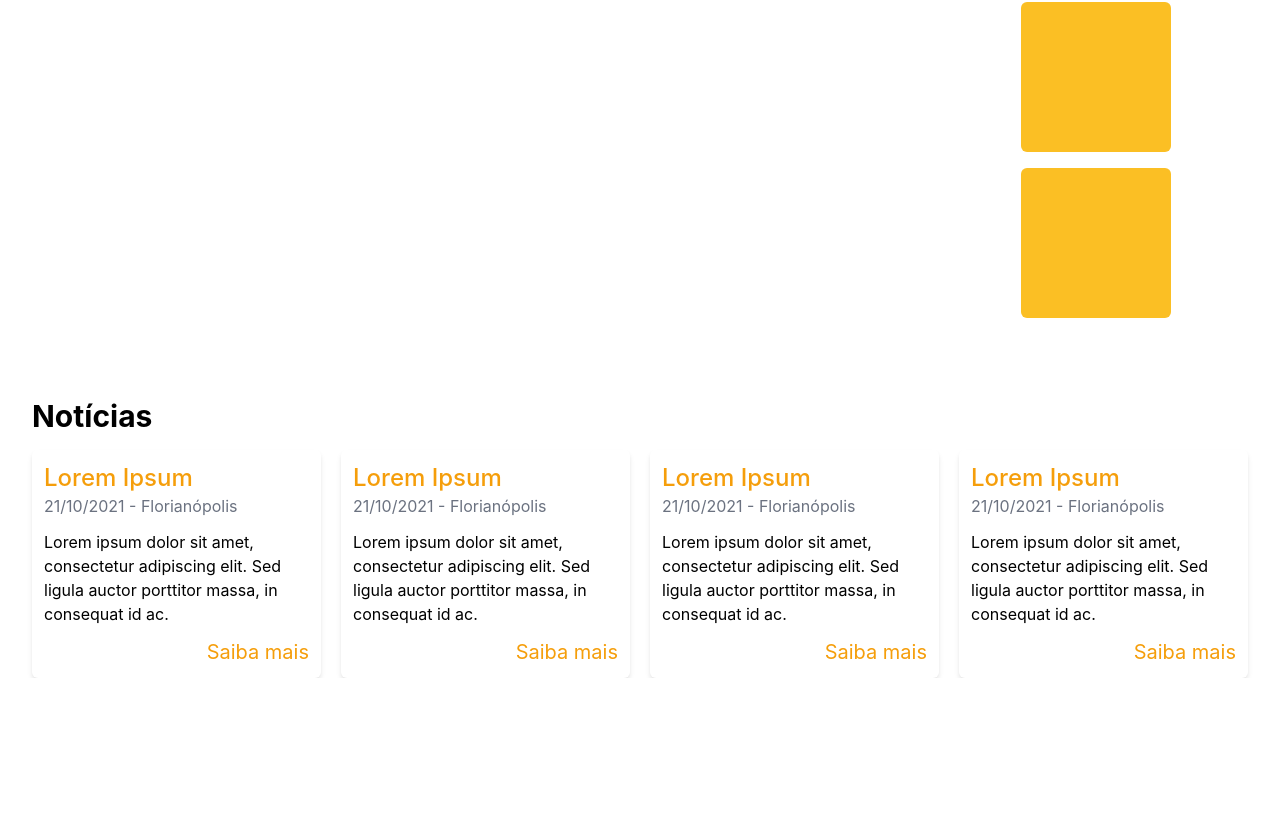
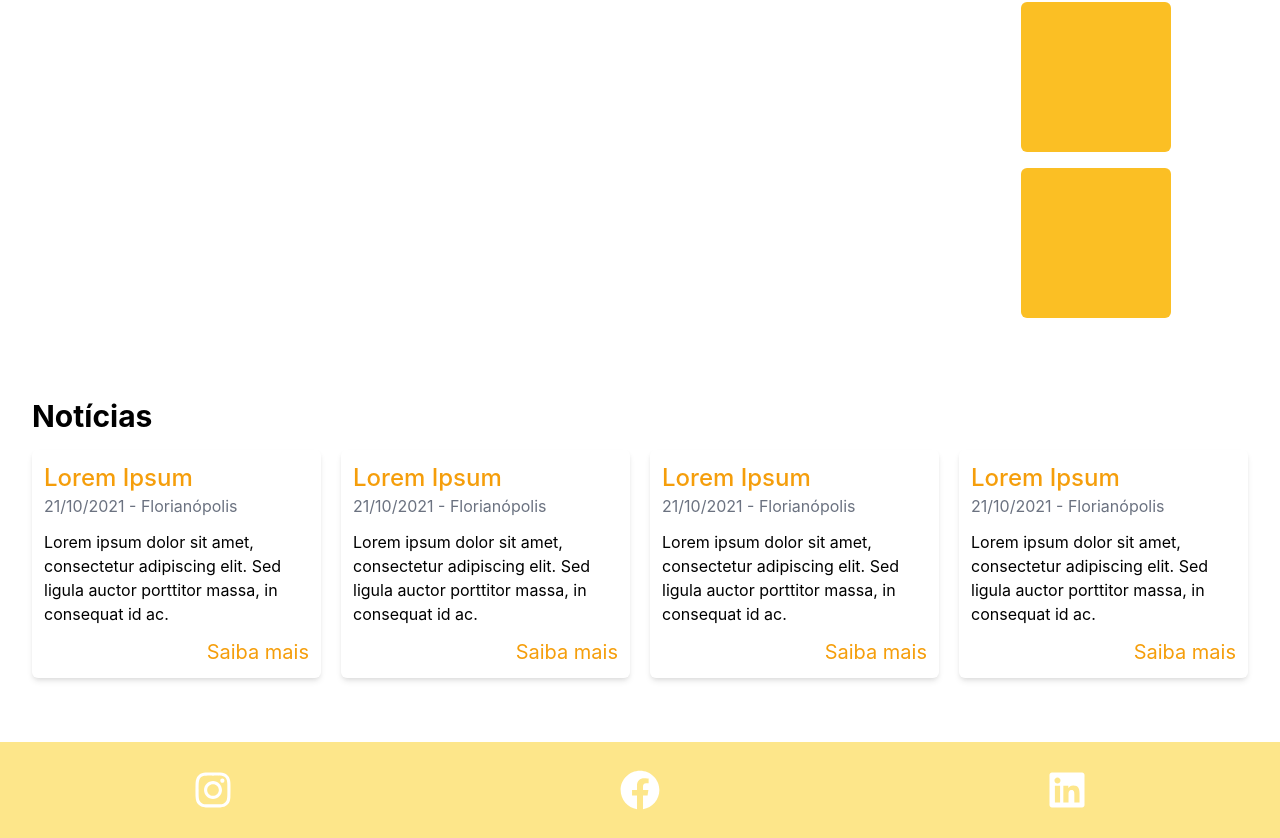
Before and after one commit to glemoss/sos-bucicas, a React (Create React App) app: page / in a window 1280 px wide. Shown: the part 1470-2308 px from the top of the page. Before the commit the page ends 2148 px from the top, so only its background shows below. Built offline with nearby package versions, Linux system fonts and the light colour scheme.

Commit message:
add socials

```diff
--- /dev/null
+++ b/src/components/Socials.jsx
@@ -0,0 +1,39 @@
+import { FaFacebook, FaInstagram, FaLinkedin } from "react-icons/fa";
+
+export default function Socials() {
+  return (
+    <div className="w-full bg-yellow-200">
+      <div className="flex justify-around md:container mx-auto h-24">
+        <div className="flex justify-center items-center ">
+            <a href="#">
+              <FaInstagram
+                size={40}
+                className="cursor-pointer text-white hover:opacity-75"
+              />
+            </a>
+
+        </div>
+        <div className="flex justify-center items-center ">
+
+            <a href="#">
+              <FaFacebook
+                size={40}
+                className="cursor-pointer text-white hover:opacity-75"
+              />
+            </a>
+
+        </div>
+        <div className=" flex justify-center items-center">
+
+            <a href="#">
+              <FaLinkedin
+                size={40}
+                className="cursor-pointer text-white hover:opacity-75"
+              />
+            </a>
+
+        </div>
+      </div>
+    </div>
+  )
+}
--- a/src/components/index.jsx
+++ b/src/components/index.jsx
@@ -3,3 +3,4 @@ export { default as Navbar } from './Navbar'
 export { default as About } from './About'
 export { default as Gallery } from './Gallery'
 export { default as News } from './News'
+export { default as Socials } from './Socials'
--- a/src/pages/home.jsx
+++ b/src/pages/home.jsx
@@ -1,4 +1,4 @@
-import { Hero, Navbar, About, Gallery, News } from '../components'
+import { Hero, Navbar, About, Gallery, News, Socials } from '../components'
 
 export default function Home() {
   return (
@@ -7,7 +7,7 @@ export default function Home() {
       <Hero />
 
     <div
-      className="lg:container mx-auto flex flex-col items-center gap-16"
+      className="md:container mx-auto flex flex-col items-center gap-16 mb-16"
       style={{maxWidth: "95%"}}>
       <div className="grid sm:grid-cols-8 grid-flow-row">
         <div className="sm:col-span-6 p-4">
@@ -18,10 +18,10 @@ export default function Home() {
         </div>
       </div>
 
-      <div>
-        <News />
-      </div>
+      <News />
     </div>
+
+    <Socials />
     </main>
   )
 }
```
